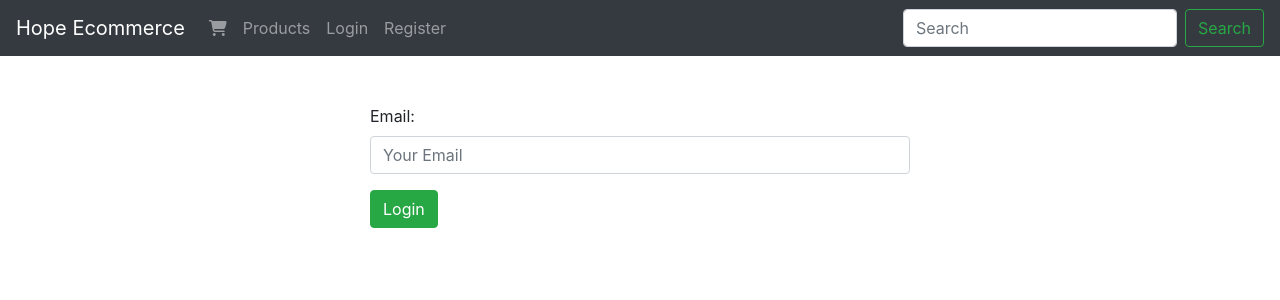
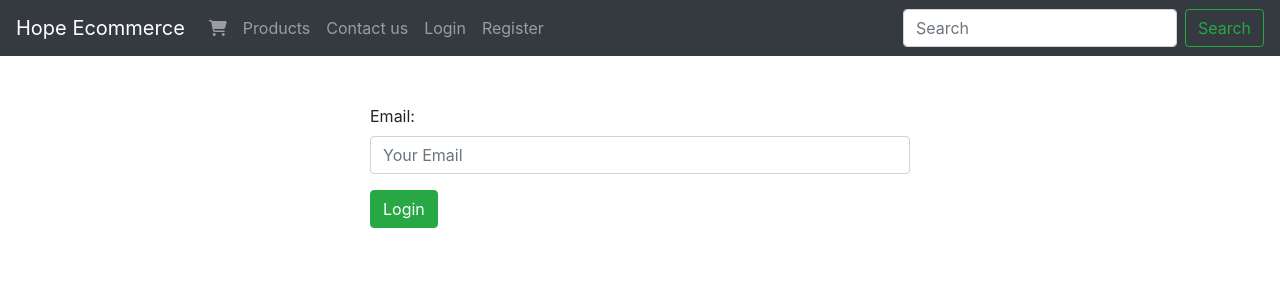
Before and after one commit to umutbektas/django-ecommerce, a Django app: page /accounts/guest/register/ in a window 1280 px wide. Shown: the top 300 px of the page. Run offline with Django 3.2, Linux system fonts and the light colour scheme; some libraries are stand-ins or nearby versions.

Commit message:
navbar contact page added

```diff
--- a/templates/base/navbar.html
+++ b/templates/base/navbar.html
@@ -3,6 +3,7 @@
 {% url "accounts:logout" as logout_url %}
 {% url "accounts:login" as login_url %}
 {% url "accounts:register" as register_url %}
+{% url "contact_url" as contact_url %}
 {% load static %}
 
 <nav class="navbar navbar-expand-lg navbar-dark bg-dark mb-5">
@@ -18,6 +19,9 @@
       </li>
       <li class="nav-item {% if request.path == products_list_url %}active{% endif %}">
         <a class="nav-link" href="{% url "products:list" %}">Products</a>
+      </li>
+      <li class="nav-item {% if request.path == contact_url %}active{% endif %}">
+        <a class="nav-link" href="{% url "contact_url" %}">Contact us</a>
       </li>
      {% if request.user.is_authenticated %}
      <li class="nav-item dropdown">
```
